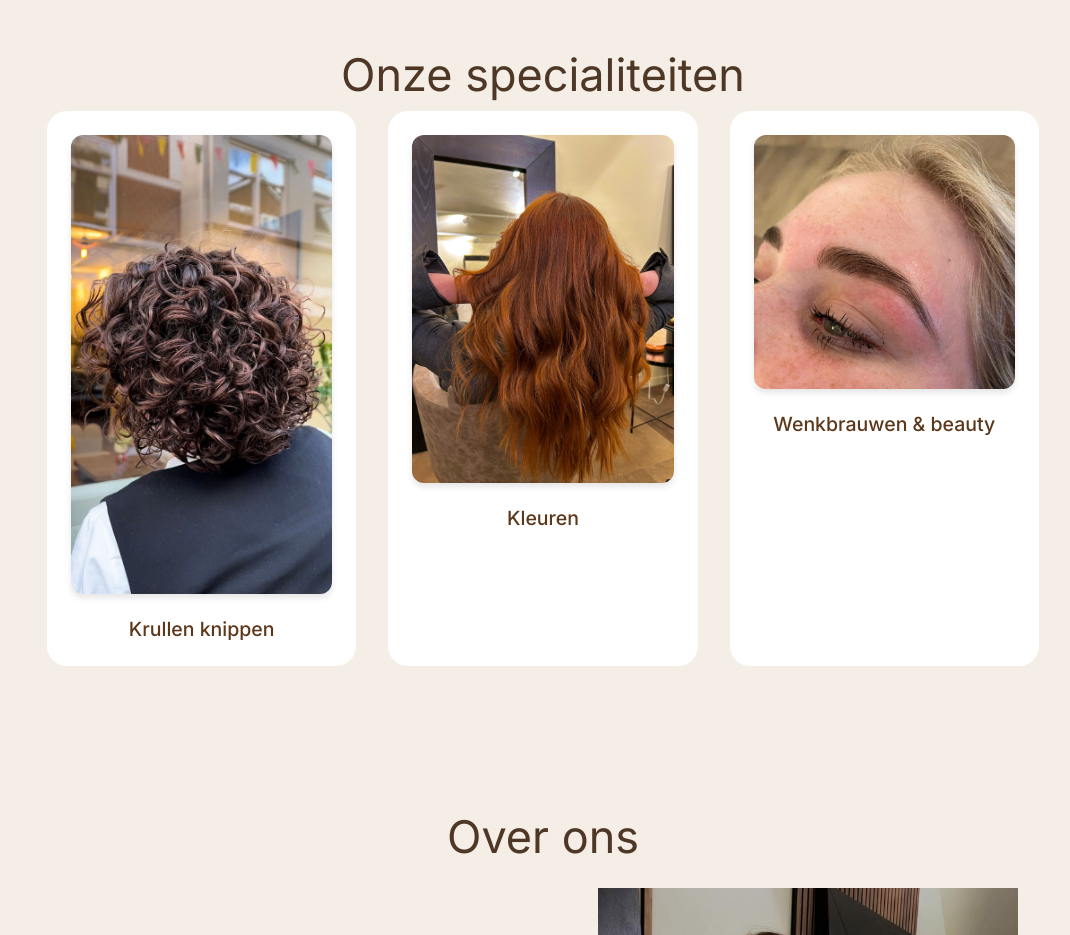
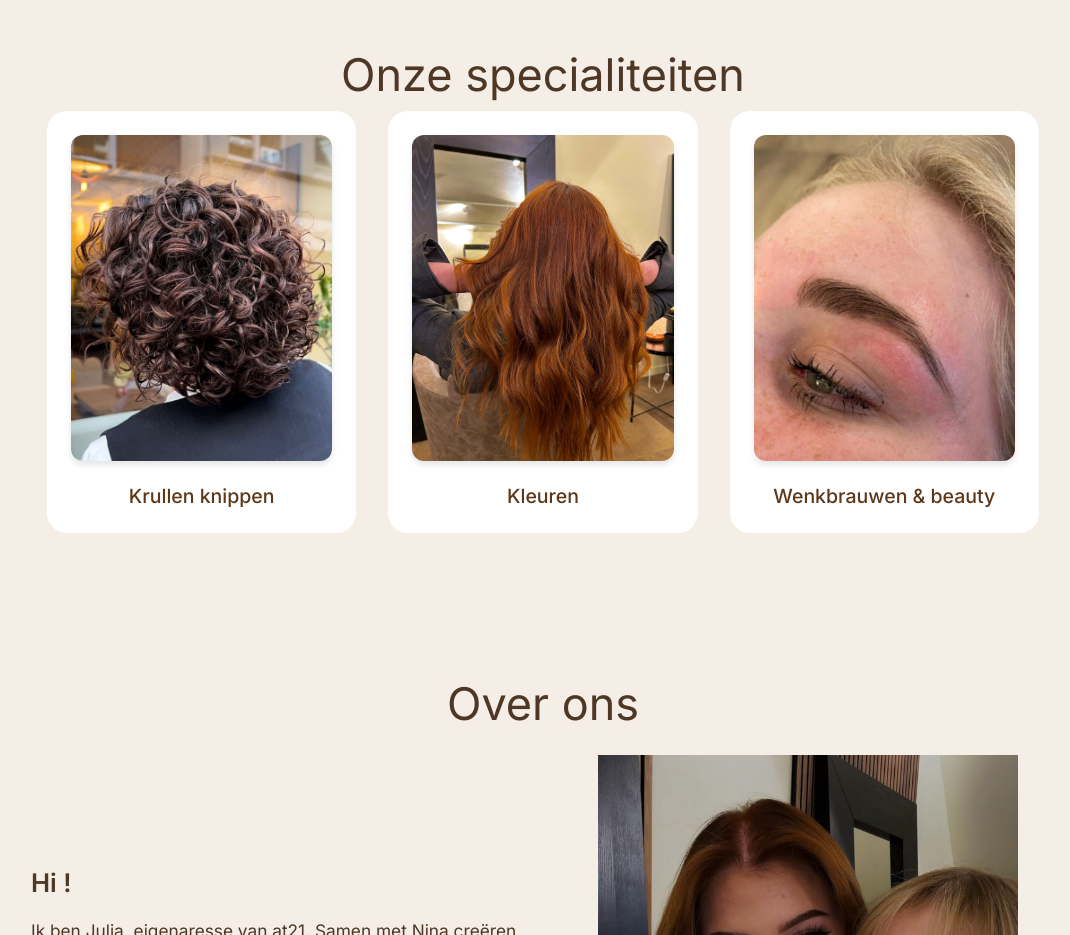
Before and after one commit to Zebcoh/At21-main, a Vue app: page / in a window 1280 px wide. Shown: the part 960-1895 px from the top of the page, without its empty margins (97-1167 px from the left). Built offline with nearby package versions, Linux system fonts and the light colour scheme.

Commit message:
Make specialties images use a uniform aspect ratio

```diff
--- a/src/assets/home.css
+++ b/src/assets/home.css
@@ -136,7 +136,9 @@ img {
 }
 .our-services-img {
   width: 100%;
+  aspect-ratio: 4 / 5;
   height: auto;
+  object-fit: cover;
   border-radius: 12px;
   box-shadow: 0 4px 6px rgba(0, 0, 0, 0.1);
   transition: transform 0.3s ease;
```
